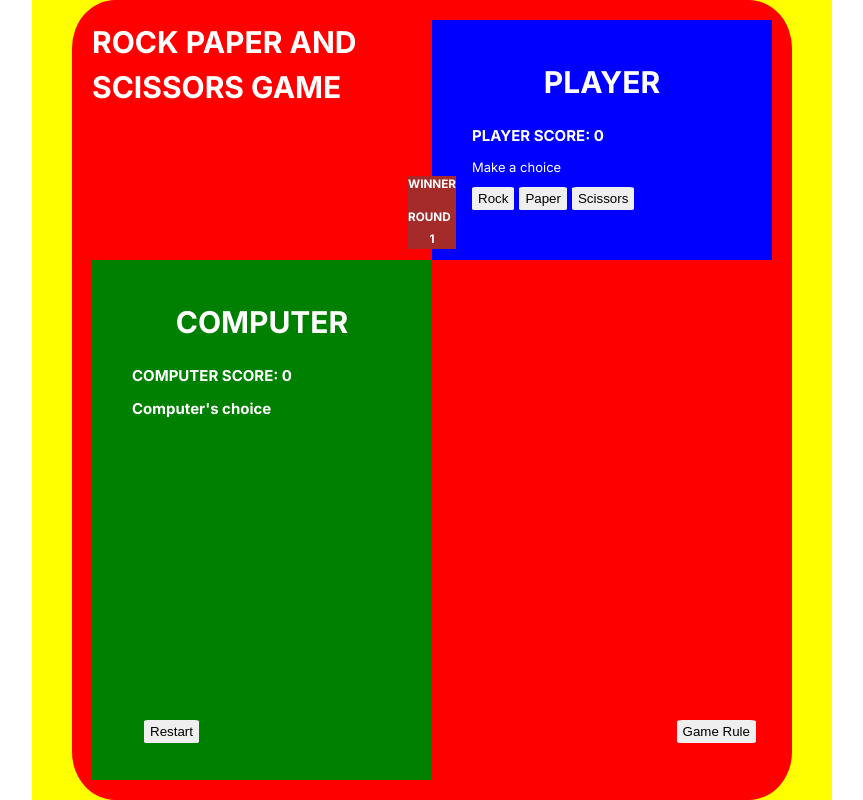
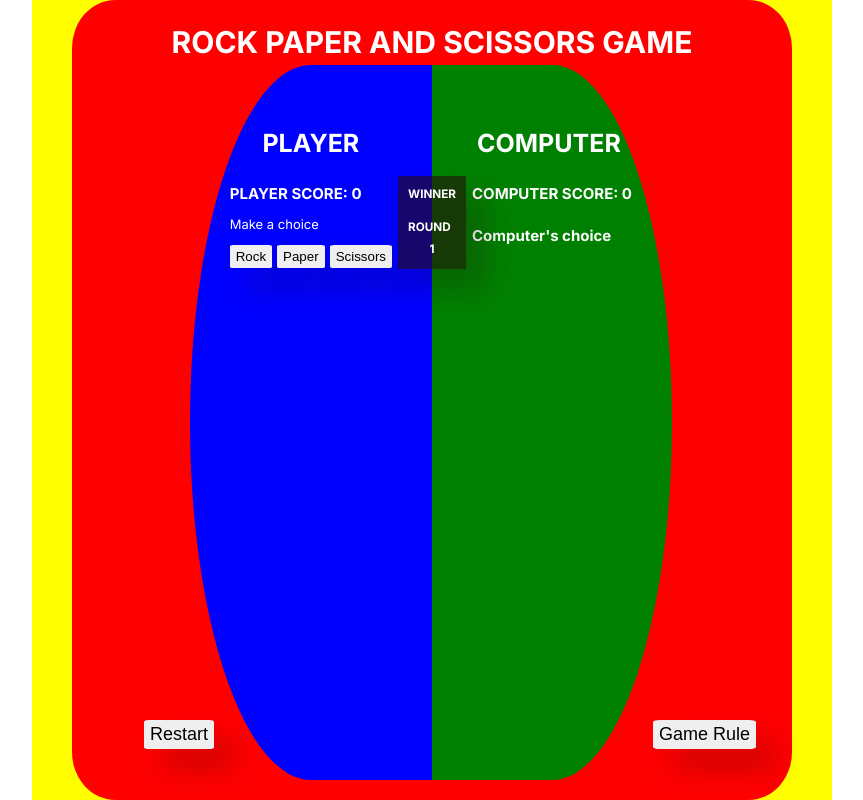
Before and after one commit to KBandipo/Rock-Paper-Scissors-game-Responsive-design, a plain HTML site: page index.html in a window 1280 px wide. Both pictures are taken after a click on the button "Play". Shown: the whole page, without its empty margins (208-1071 px from the left). Drawn offline with Linux system fonts and the light colour scheme.

Commit message:
Add more styles

```diff
--- a/Resources/CSS/style.css
+++ b/Resources/CSS/style.css
@@ -5,6 +5,7 @@
 }
 
 html {
+  max-width: 100%;
   /* At defualt 1rem = 16px*/
   /* 10px / 16px = 62.5%*/
   /* Percentage of user's browser font-size setting */
@@ -12,8 +13,9 @@ html {
 }
 body {
   font-family: "Inter", sans-serif;
-  color: #343a40;
+  color: #352020;
   color: #fff;
+  max-width: 100%;
 }
 
 /* main container */
@@ -31,7 +33,7 @@ body {
   width: 90%;
   height: 100%;
   margin: 0 auto;
-  background-color: red;
+  background-color: #ff0000;
   border-radius: 6%;
   padding: 2rem;
   display: grid;
@@ -52,23 +54,35 @@ body {
   /* justify-content: center; */
 }
 .player-section {
-  /* border-top-left-radius: 8%;
-  border-bottom-left-radius: 8%;
-  align-self: center; */
-  background-color: blue;
+  border-top-left-radius: 50%;
+  border-bottom-left-radius: 50%;
+
+  background-color: #0000ff;
+  margin-left: auto;
+  max-width: 100%;
 }
 .computer-section {
-  /* border-top-right-radius: 8%;
-  border-bottom-right-radius: 8%;
-  align-self: center; */
-  background-color: green;
+  border-top-right-radius: 50%;
+  border-bottom-right-radius: 50%;
+
+  background-color: #008000;
+  margin-right: auto;
+  max-width: 100%;
+}
+.inner-Container {
+  display: flex;
+  flex-direction: column;
 }
 
 .game-rule-section {
   /* grid-column: 1/-1;
   grid-row: 2/3; */
-  background-color: cadetblue;
+  color: #352020;
+  background-color: #fff;
+  font-size: 1.5rem;
   width: 100%;
+  border-radius: 1.5rem;
+  padding: 1.5rem;
 }
 .game-rule {
   list-style: none;
@@ -91,10 +105,14 @@ body {
   top: 22%;
   left: 50%;
   transform: translate(-50%, 0%);
-  background-color: brown;
+
+  background-image: linear-gradient(#250b0b99, #250b0b99);
   display: flex;
   flex-direction: column;
   gap: 1rem;
+  /* max-width: 0 auto; */
+  padding: 1rem;
+  box-shadow: 2rem 2rem 3rem 0 rgba(37, 11, 11, 0.231);
 }
 
 .cont2 {
@@ -113,10 +131,14 @@ body {
 
 .cont4-result {
   position: absolute;
-  top: 50%;
+  top: 65%;
   left: 50%;
   transform: translate(-50%, 0%);
-  background-color: fuchsia;
+  background-image: linear-gradient(#250b0b3b, #250b0b2d);
+  font-size: 1.8rem;
+  border-radius: 15%;
+  margin: 0 auto;
+  max-width: 100%;
 }
 
 .winner-container {
@@ -131,10 +153,31 @@ body {
   gap: 0.5rem;
 }
 
+.btn {
+  font-size: 1.8rem;
+  font-weight: 400;
+  padding: 0.8rem 1.6rem;
+  border-radius: 1rem;
+  cursor: pointer;
+  box-shadow: 2rem 2rem 3rem 0 rgba(37, 11, 11, 0.231);
+}
+
+.btn:active {
+  /* cursor: pointer; */
+  font-weight: 600;
+  font-style: italic;
+}
+
 .btns {
   padding: 0.4rem 0.6rem;
   border: none;
   border-radius: 7%;
+  cursor: pointer;
+  box-shadow: 2rem 2rem 3rem 0 rgba(37, 11, 11, 0.231);
+}
+
+.btns:active {
+  font-style: italic;
 }
 
 .extra-btn {
@@ -144,6 +187,7 @@ body {
   position: absolute;
   top: 90%;
 }
+
 .play,
 .restart {
   left: 10%;
@@ -154,16 +198,23 @@ body {
 }
 /* *************************************************************** */
 /* Element Syling */
-
-.game-heading {
-  /* text-align: center; */
-  font-size: 3rem;
+.game-heading-container {
   grid-column: 1/-1;
 }
+.game-heading {
+  position: static;
+  text-align: center;
+  font-size: 3rem;
+}
 .player-title {
-  font-size: 3rem;
+  font-size: 2.5rem;
   text-align: center;
-  margin-bottom: 2rem;
+  /* max-width: 70%; */
+  margin: 2rem auto;
+}
+
+.comp-title {
+  margin-left: 0.5rem;
 }
 
 .player-score {
@@ -202,7 +253,7 @@ body {
   text-align: center;
 }
 .result {
-  /* background-color: pink; */
+  padding: 0.1rem 0.3rem;
 }
 
 /*order matters in css*/
```
